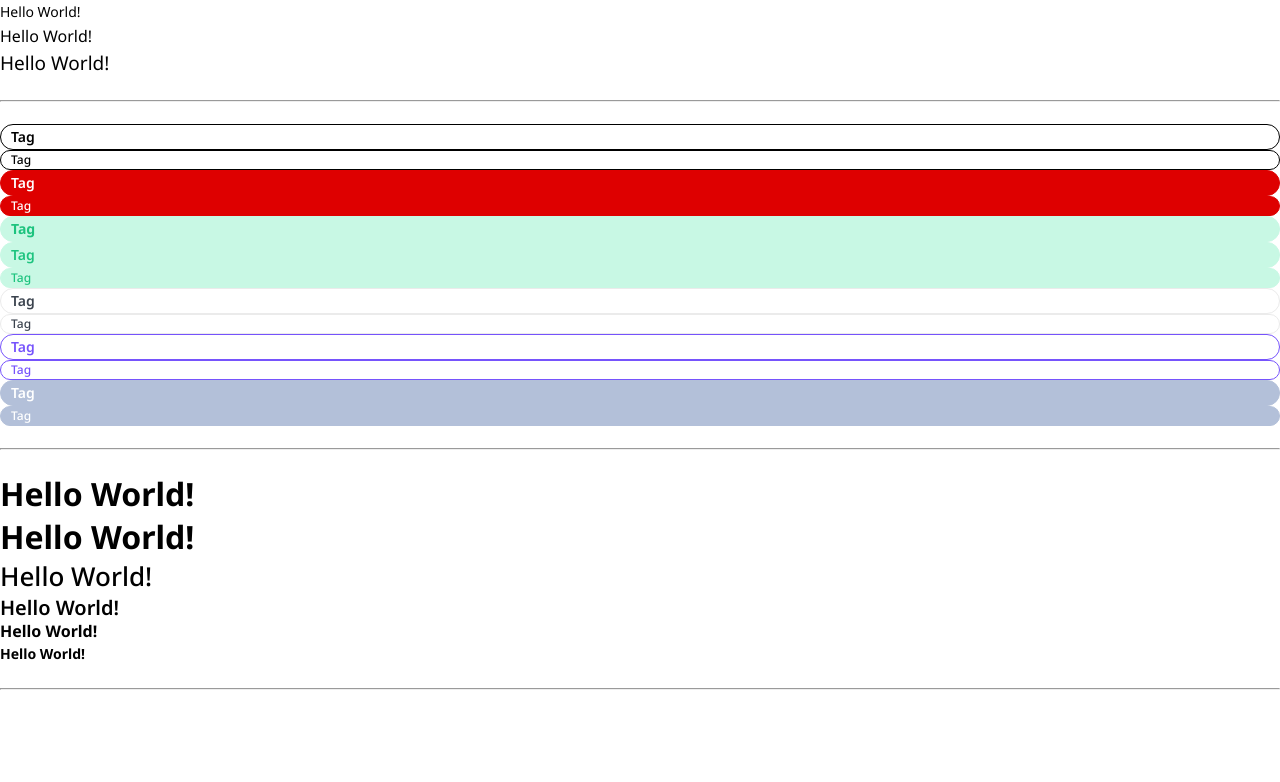
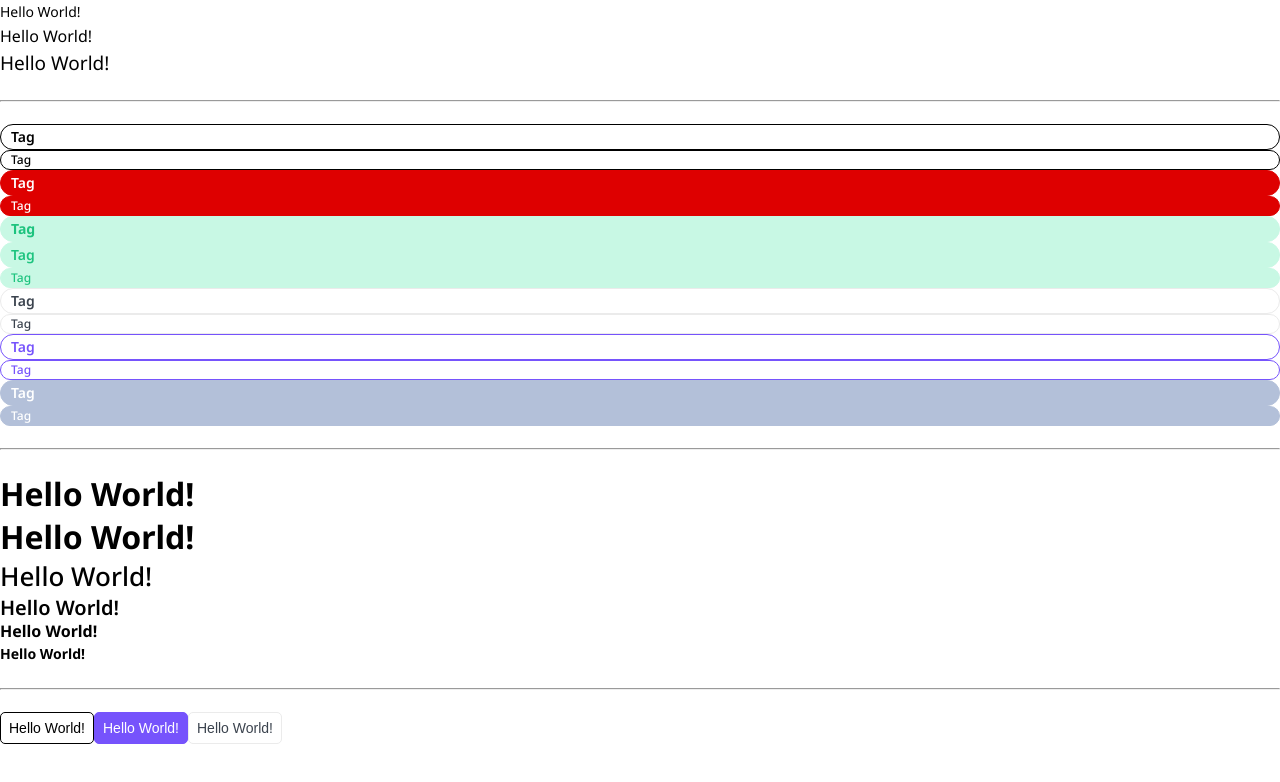
Before and after one commit to kledovskaia/owl-top, a Next.js app: page / in a window 1280 px wide. Shown: the top 782 px of the page. Built offline with nearby package versions, Linux system fonts and the light colour scheme.

Commit message:
added: Button component

```diff
--- /dev/null
+++ b/components/Button/Button.module.scss
@@ -0,0 +1,19 @@
+.button {
+  padding: 0.8rem;
+  font-size: 1.4rem;
+  border-radius: 0.5rem;
+  background-color: transparent;
+  border: 0.1rem solid currentColor;
+  line-height: 1;
+
+  &_primary {
+    color: var(--light);
+    background-color: var(--primary);
+    border-color: var(--primary);
+  }
+  &_ghost {
+    color: var(--text-dark);
+    background-color: var(--transparent);
+    border-color: var(--gray-light);
+  }
+}
--- /dev/null
+++ b/components/Button/Button.tsx
@@ -0,0 +1,45 @@
+import { ButtonHTMLAttributes, DetailedHTMLProps, FC } from 'react';
+import cn from 'classnames';
+import styles from './Button.module.scss';
+
+enum Modificators {
+  primary,
+  ghost,
+}
+
+type Modificator = keyof typeof Modificators;
+
+type Props = {
+  [key in Modificator]?: boolean;
+} & DetailedHTMLProps<
+  ButtonHTMLAttributes<HTMLButtonElement>,
+  HTMLButtonElement
+>;
+
+const Button: FC<Props> = ({ className, children, ...props }) => {
+  const propEntries = Object.entries(props);
+  const appliedModificators = propEntries.filter(
+    ([key]) => key in Modificators
+  );
+  const restProps = propEntries.filter(([key]) => !(key in Modificators));
+
+  return (
+    <button
+      className={cn(
+        className,
+        styles.button,
+        Object.fromEntries(
+          appliedModificators.map(([key, value]) => [
+            styles[`button_${key}`],
+            value,
+          ])
+        )
+      )}
+      {...restProps}
+    >
+      {children}
+    </button>
+  );
+};
+
+export default Button;
--- a/pages/index.tsx
+++ b/pages/index.tsx
@@ -1,4 +1,5 @@
 import Head from 'next/head';
+import Button from '../components/Button/Button';
 import Heading from '../components/Heading/Heading';
 import Paragraph from '../components/Paragraph/Paragraph';
 import Tag from '../components/Tag/Tag';
@@ -52,6 +53,9 @@ const Home = () => {
       <br />
       <hr />
       <br />
+      <Button>Hello World!</Button>
+      <Button primary>Hello World!</Button>
+      <Button ghost>Hello World!</Button>
     </>
   );
 };
--- a/styles/globals.scss
+++ b/styles/globals.scss
@@ -11,6 +11,7 @@
   --gold: #dcb44e;
   --gray: #b3c0d9;
   --gray-light: #ebebeb;
+  --transparent: rgba(0, 0, 0, 0);
 }
 
 html {
```
